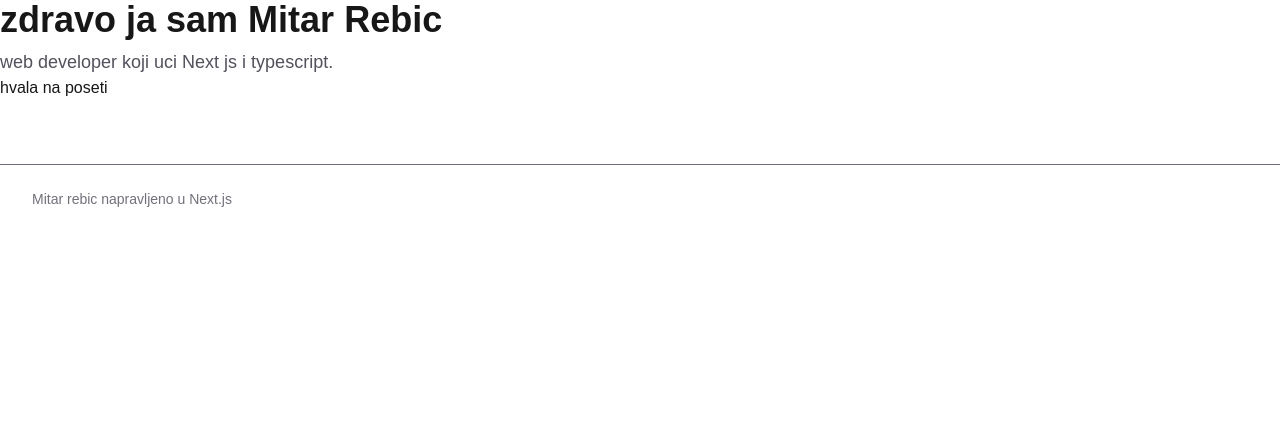
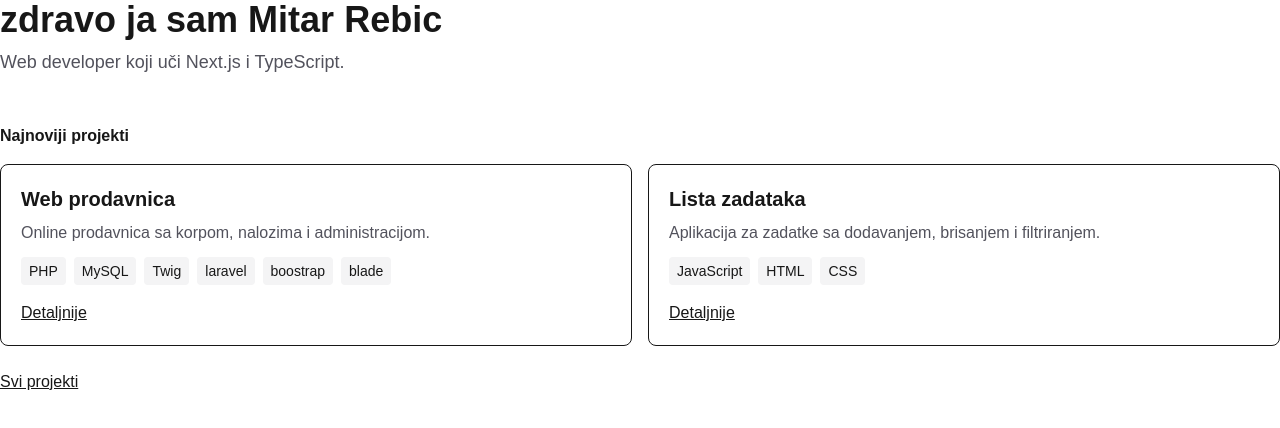
Before and after one commit to Mitar428/porfolio-site, a Next.js app: page / in a window 1280 px wide. Shown: the top 428 px of the page. Built offline with nearby package versions, Linux system fonts and the light colour scheme.

Commit message:
dodate projekatKartica i sekcija

```diff
--- a/app/page.tsx
+++ b/app/page.tsx
@@ -1,20 +1,40 @@
 
-import Footer from "@/components/footer";
 import Pozdrav from "@/components/pozdrav";
+import Link from "next/link";
+import Sekcija from "@/components/sekcija";
+import ProjekatKartica from "@/components/projekatKartica";
+import { projekti } from "@/lib/projekti";
 
-export default function Home(){
-  const godine:number=22;
-  <p>imam{godine} godina</p>
-  return(
+export default function Home() {
+  const najnoviji = projekti.slice(0, 2);
+
+  return (
     <div>
-      <h1 className="text-4xl font-bold">zdravo ja sam Mitar Rebic</h1>
+      <h1 className="text-4xl font-bold">
+        zdravo ja sam Mitar Rebic
+      </h1>
+
       <p className="mt-2 text-lg text-zinc-600">
-        web developer koji uci Next js i typescript.
+        Web developer koji uči Next.js i TypeScript.
       </p>
 
-       <Pozdrav />
-      <Footer/>
+      <Sekcija naslov="Najnoviji projekti">
+        <div className="grid gap-4 sm:grid-cols-2">
+          {najnoviji.map((p) => (
+            <ProjekatKartica
+              key={p.slug}
+              slug={p.slug}
+              naslov={p.naslov}
+              opis={p.opis}
+              tehnologije={p.tehnologije}
+            />
+          ))}
+        </div>
 
+        <Link href="/projekti" className="mt-6 inline-block underline">
+          Svi projekti
+        </Link>
+      </Sekcija>
     </div>
-  )
+  );
 }
--- /dev/null
+++ b/components/projekatKartica.tsx
@@ -0,0 +1,32 @@
+import Link from "next/link";
+
+interface prrojekatKarticaProps{
+    slug: string;
+    naslov: string;
+    opis:string;
+    tehnologije: string[];
+}
+export default function prrojekatKartica({
+    slug,
+    naslov,
+    opis,
+    tehnologije
+}:prrojekatKarticaProps){
+    return(
+        <article className="rounded-lg border p-5">
+            <h3 className="text-xl font-semibold">{naslov}</h3>
+            <p className="mt-2 text-zinc-600">{opis}</p>
+            <ul className="mt-3 flex flex-wrap gap-2">
+                {tehnologije.map((teh)=>(
+                <li key={teh} className="rounded bg-zinc-100 px-2 py-1 text-sm">
+                  {teh}
+                </li>
+                ))}
+            </ul>
+
+            <Link href={`/projekti/${slug}`} className="mt-4 inline-block underline">
+             Detaljnije
+            </Link>
+        </article>
+    )
+}
--- /dev/null
+++ b/components/sekcija.tsx
@@ -0,0 +1,15 @@
+import type { ReactNode } from "react";
+
+interface SekcijaProps{
+    naslov:string;
+    children:ReactNode;
+}
+
+export default function sekcija({naslov,children}:SekcijaProps){
+    return(
+        <section className="mt-12">
+            <h2 className="mt-12 font-semibold">{naslov}</h2>
+            <div className="mt-4">{children}</div>
+        </section>
+    )
+}
--- /dev/null
+++ b/lib/projekti.ts
@@ -0,0 +1,37 @@
+export interface Projekat{
+    slug:string;
+    naslov:string;
+    opis:string;
+    tehnologije: string [];
+    godina:number,
+
+
+}
+
+  export const projekti: Projekat[] = [
+       {
+       slug: "web-prodavnica",
+        naslov: "Web prodavnica",
+        opis: "Online prodavnica sa korpom, nalozima i administracijom.",
+        tehnologije: ["PHP", "MySQL", "Twig","laravel","boostrap","blade"],
+        godina: 2025,
+      },
+     {
+      slug: "lista-zadataka",
+      naslov: "Lista zadataka",
+      opis: "Aplikacija za zadatke sa dodavanjem, brisanjem i filtriranjem.",
+      tehnologije: ["JavaScript", "HTML", "CSS"],
+      godina: 2025,
+     },
+    {
+      slug: "portfolio-sajt",
+      naslov: "Portfolio sajt",
+      opis: "Ovaj sajt, napravljen u Next.js-u tokom prakse.",
+      tehnologije: ["Next.js", "TypeScript", "Tailwind"],
+      godina: 2026,
+    },
+  ];
+
+  export function nadjiProjekat(slug: string): Projekat | undefined {
+    return projekti.find((p) => p.slug === slug);
+  }
```
